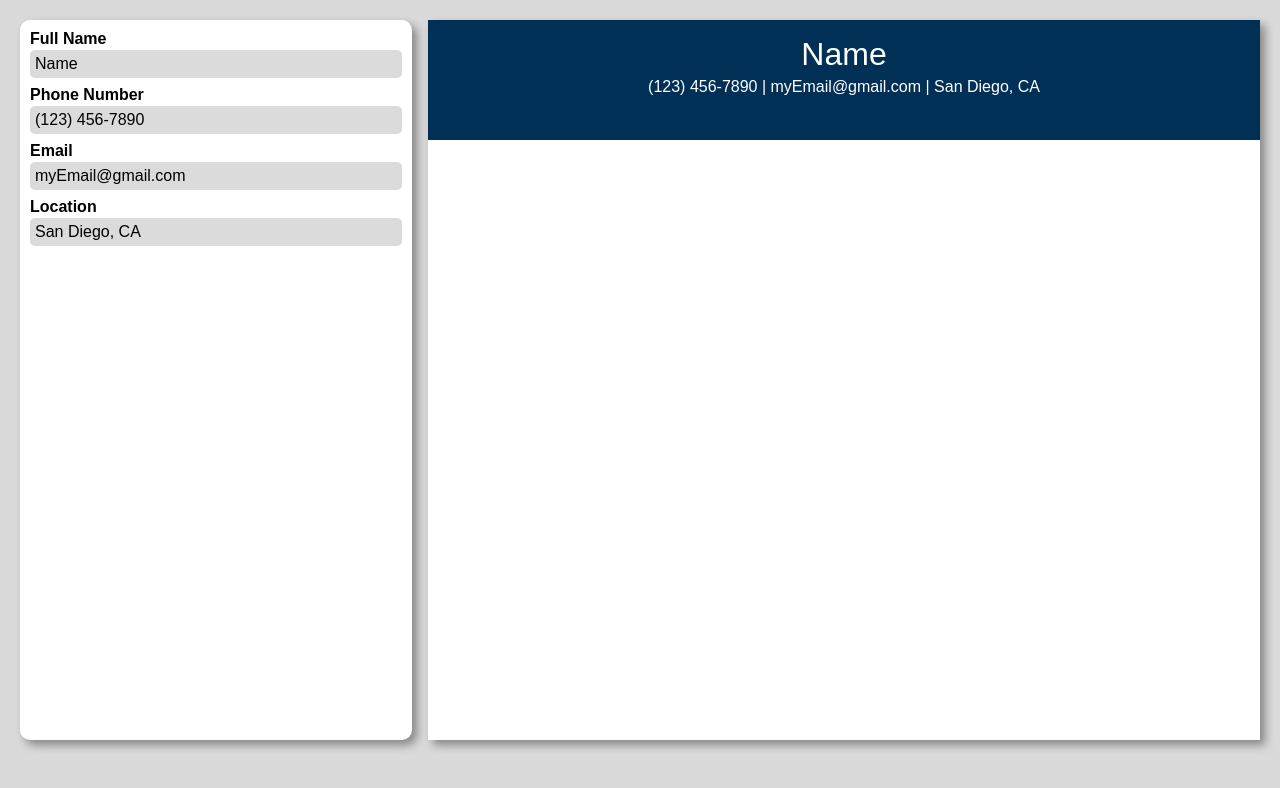
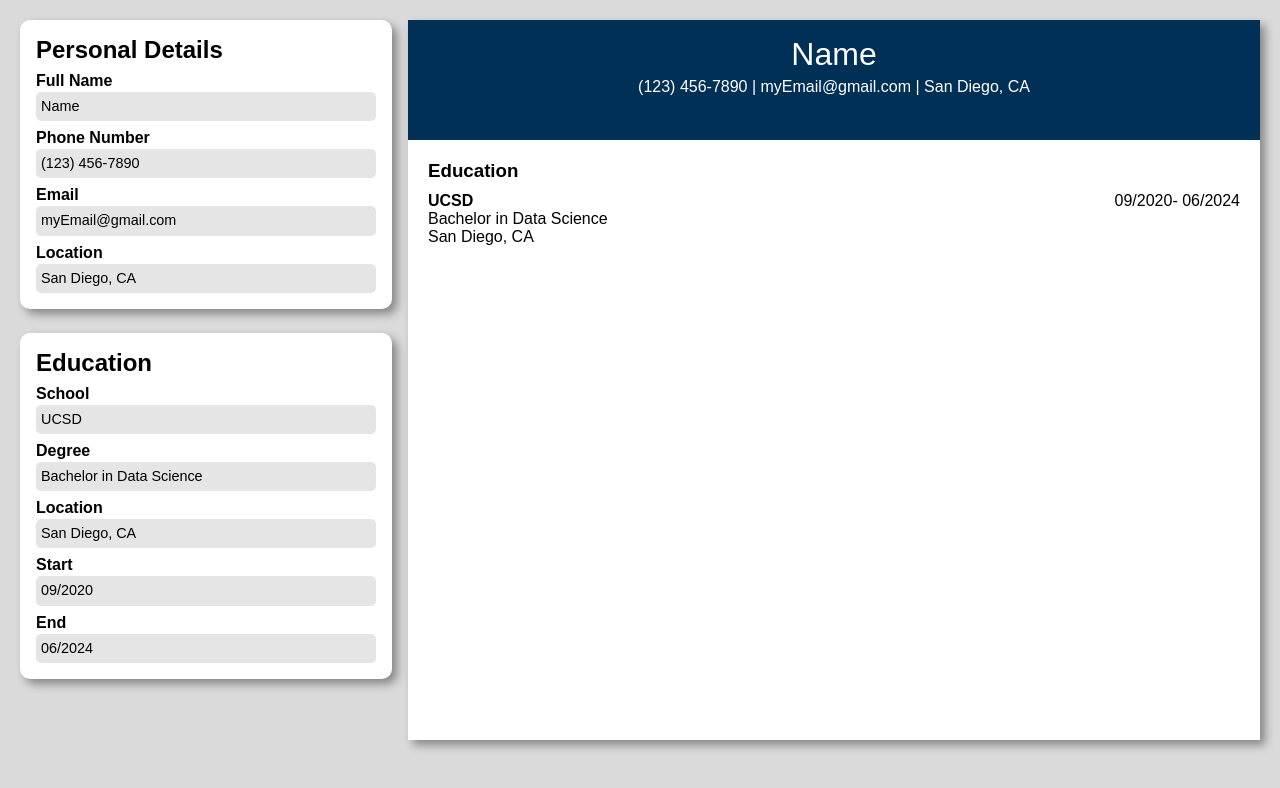
Before and after one commit to mluc404/cv-generator, a React (Vite) app: page / in a window 1280 px wide. Shown: the top 788 px of the page. Built offline with nearby package versions, Linux system fonts and the light colour scheme.

Commit message:
feat: add education section

```diff
--- a/src/App.css
+++ b/src/App.css
@@ -17,9 +17,9 @@ body {
 .inputSection {
   width: 30%;
   /* height: 90vh; */
-  background-color: white;
-  filter: drop-shadow(5px 5px 5px #858585);
-  border-radius: 10px;
+  /* background-color: white; */
+  /* filter: drop-shadow(5px 5px 5px #858585); */
+  /* border-radius: 10px; */
 }
 .outputSection {
   flex-grow: 1;
@@ -32,3 +32,7 @@ button {
   width: 50px;
   font-size: 1rem;
 }
+
+.detailedInfoOutput {
+  padding: 20px;
+}
--- a/src/App.jsx
+++ b/src/App.jsx
@@ -4,6 +4,8 @@ import "./App.css";
 import { OutputSection } from "./components/OutputSection";
 import "./styles/InputSection.css";
 import { sampleData } from "./sampleData";
+import { GeneralInfo } from "./components/GeneralInfo";
+import { Education } from "./components/Education";
 // function App() {
 //   // 9:18pm working on OutputSection.jsx to display each section differently
 //   const [inputGeneralInfo, setInputGeneralInfo] = useState([
@@ -172,12 +174,11 @@ import { sampleData } from "./sampleData";
 
 // export default App;
 
-import { GeneralInfo } from "./components/GeneralInfo";
-
 function App() {
   const [inputGeneralInfo, setInputGeneralInfo] = useState(
     sampleData.personalInfo
   );
+  const [inputEducation, setInputEducation] = useState(sampleData.education);
 
   // const [inputGeneralInfo, setInputGeneralInfo] = useState([
   //   {
@@ -219,15 +220,26 @@ function App() {
       <div className="wrapper">
         <div className="inputSection">
           <div className="generalInfoInput">
+            <h2>Personal Details</h2>
             <GeneralInfo
               data={inputGeneralInfo}
               setData={setInputGeneralInfo}
             />
           </div>
+          <div className="educationInput">
+            <h2>Education</h2>
+            <Education data={inputEducation} setData={setInputEducation} />
+          </div>
         </div>
         <div className="outputSection">
           <div className="generalInfoOutput">
             <GeneralInfo data={inputGeneralInfo} mode="output" />
+          </div>
+          <div className="detailedInfoOutput">
+            <div className="educationOutput">
+              <h3>Education</h3>
+              <Education data={inputEducation} mode="output" />
+            </div>
           </div>
         </div>
       </div>
--- a/src/components/Education.jsx
+++ b/src/components/Education.jsx
@@ -0,0 +1,65 @@
+import "../styles/Education.css";
+
+export function Education({ data, setData, mode = "input" }) {
+  const handleInputChange = (e, index, i) => {
+    const updatedData = [...data];
+    updatedData[index][i].val = e.target.value;
+    setData(updatedData);
+  };
+  return (
+    <>
+      {/* DISPLAY INPUT */}
+      {mode === "input" &&
+        data.map((obj, index) => (
+          <div className="school" key={index}>
+            {obj.map((each, i) => (
+              <div key={i} className="infoElement" id={i}>
+                <label htmlFor={each.name} className="inputLabel">
+                  {each.label}
+                </label>
+                <input
+                  name={each.name}
+                  type={each.type}
+                  key={each.key}
+                  value={each.val}
+                  placeholder={each.placeholder}
+                  onChange={(e) => handleInputChange(e, index, i)}
+                />
+              </div>
+            ))}
+          </div>
+        ))}
+
+      {/* DISPLAY OUTPUT */}
+      {mode === "output" &&
+        data.map((obj, index) => (
+          <div className="schoolOutput" key={index}>
+            <div className="schoolName">
+              {obj.map((each, i) => (
+                <div key={i} className="infoElement" id={i}>
+                  {each.name === "schoolName" ? (
+                    <h4>{each.val}</h4>
+                  ) : each.name === "degree" ? (
+                    <p>{each.val}</p>
+                  ) : each.name === "location" ? (
+                    <p>{each.val}</p>
+                  ) : null}
+                </div>
+              ))}
+            </div>
+            <div className="schoolDate">
+              {obj.map((each, i) => (
+                <div key={i} className="infoElement" id={i}>
+                  {each.name === "startDate" ? (
+                    <p>{each.val}</p>
+                  ) : each.name === "endDate" ? (
+                    <p> - {each.val}</p>
+                  ) : null}
+                </div>
+              ))}
+            </div>
+          </div>
+        ))}
+    </>
+  );
+}
--- a/src/sampleData.js
+++ b/src/sampleData.js
@@ -33,4 +33,83 @@ export const sampleData = {
       label: "Location",
     },
   ],
+  education: [
+    [
+      {
+        name: "schoolName",
+        type: "text",
+        key: "schoolName",
+        val: "UCSD",
+        placeholder: "School Name",
+        label: "School",
+      },
+      {
+        name: "degree",
+        type: "text",
+        key: "degree",
+        val: "Bachelor in Data Science",
+        placeholder: "Degree",
+        label: "Degree",
+      },
+      {
+        name: "location",
+        type: "text",
+        key: "location",
+        val: "San Diego, CA",
+        placeholder: "Location",
+        label: "Location",
+      },
+      {
+        name: "startDate",
+        type: "text",
+        key: "startDate",
+        val: "09/2020",
+        placeholder: "Start Date",
+        label: "Start",
+      },
+      {
+        name: "endDate",
+        type: "text",
+        key: "endDate",
+        val: "06/2024",
+        placeholder: "End Date",
+        label: "End",
+      },
+    ],
+  ],
+
+  newSchool: [
+    {
+      name: "schoolName",
+      type: "text",
+      key: "schoolName",
+      val: "",
+      placeholder: "School Name",
+      label: "School",
+    },
+    {
+      name: "degree",
+      type: "text",
+      key: "degree",
+      val: "",
+      placeholder: "Degree",
+      label: "Degree",
+    },
+    {
+      name: "startDate",
+      type: "text",
+      key: "startDate",
+      val: "",
+      placeholder: "Start Date",
+      label: "Start",
+    },
+    {
+      name: "endDate",
+      type: "text",
+      key: "endDate",
+      val: "",
+      placeholder: "End Date",
+      label: "End",
+    },
+  ],
 };
--- /dev/null
+++ b/src/styles/Education.css
@@ -0,0 +1,15 @@
+.educationOutput {
+  display: flex;
+  flex-direction: column;
+  gap: 10px;
+}
+
+.schoolOutput {
+  display: flex;
+  justify-content: space-between;
+  gap: 20px;
+}
+
+.schoolDate {
+  display: flex;
+}
--- a/src/styles/InputSection.css
+++ b/src/styles/InputSection.css
@@ -1,28 +1,35 @@
 .inputSection {
   display: flex;
   flex-direction: column;
-  gap: 10px;
-  padding: 10px;
+  gap: 1.5rem;
+  /* padding: 10px; */
+  /* background-color: transparent; */
 }
-.generalInfoInput {
+.generalInfoInput,
+.educationInput {
   display: flex;
   flex-direction: column;
   gap: 0.5rem;
+  background-color: white;
+  filter: drop-shadow(5px 5px 5px #858585);
+  border-radius: 10px;
+  padding: 1rem;
 }
 
-.generalInfoInput .infoElement {
+.infoElement {
   display: flex;
   flex-direction: column;
   gap: 2px;
 }
 
-.generalInfoInput input {
-  font-size: 1rem;
+.inputSection input {
+  font-size: 0.9rem;
   border-radius: 5px;
   outline: none;
   border: none;
-  background-color: #dbdbdb;
+  background-color: #e5e5e5;
   padding: 5px;
+  line-height: 1.2rem;
 }
 
 input:focus {
@@ -32,3 +39,9 @@ input:focus {
 .inputLabel {
   font-weight: 600;
 }
+
+.school {
+  display: flex;
+  flex-direction: column;
+  gap: 0.5rem;
+}
```
